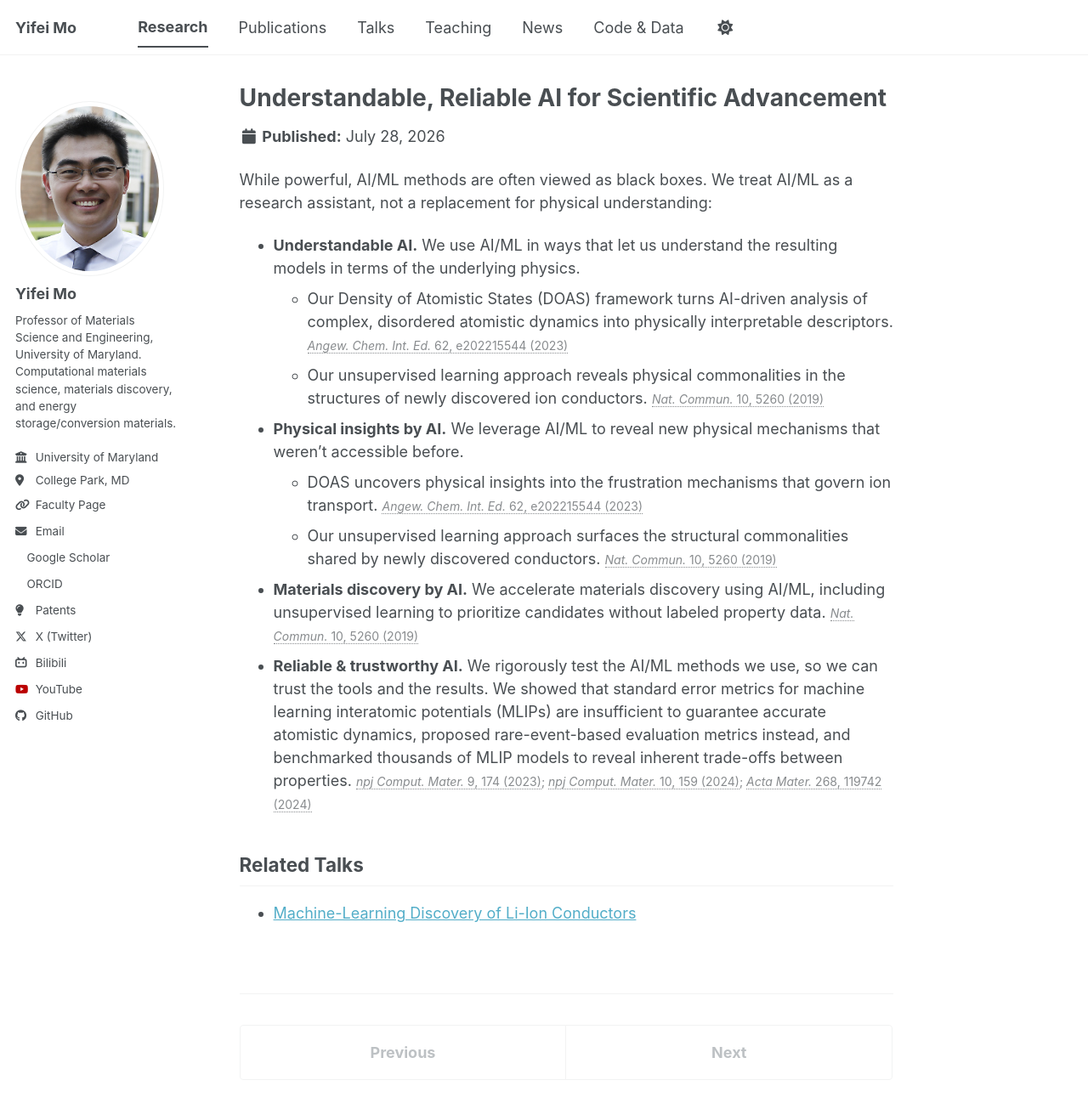
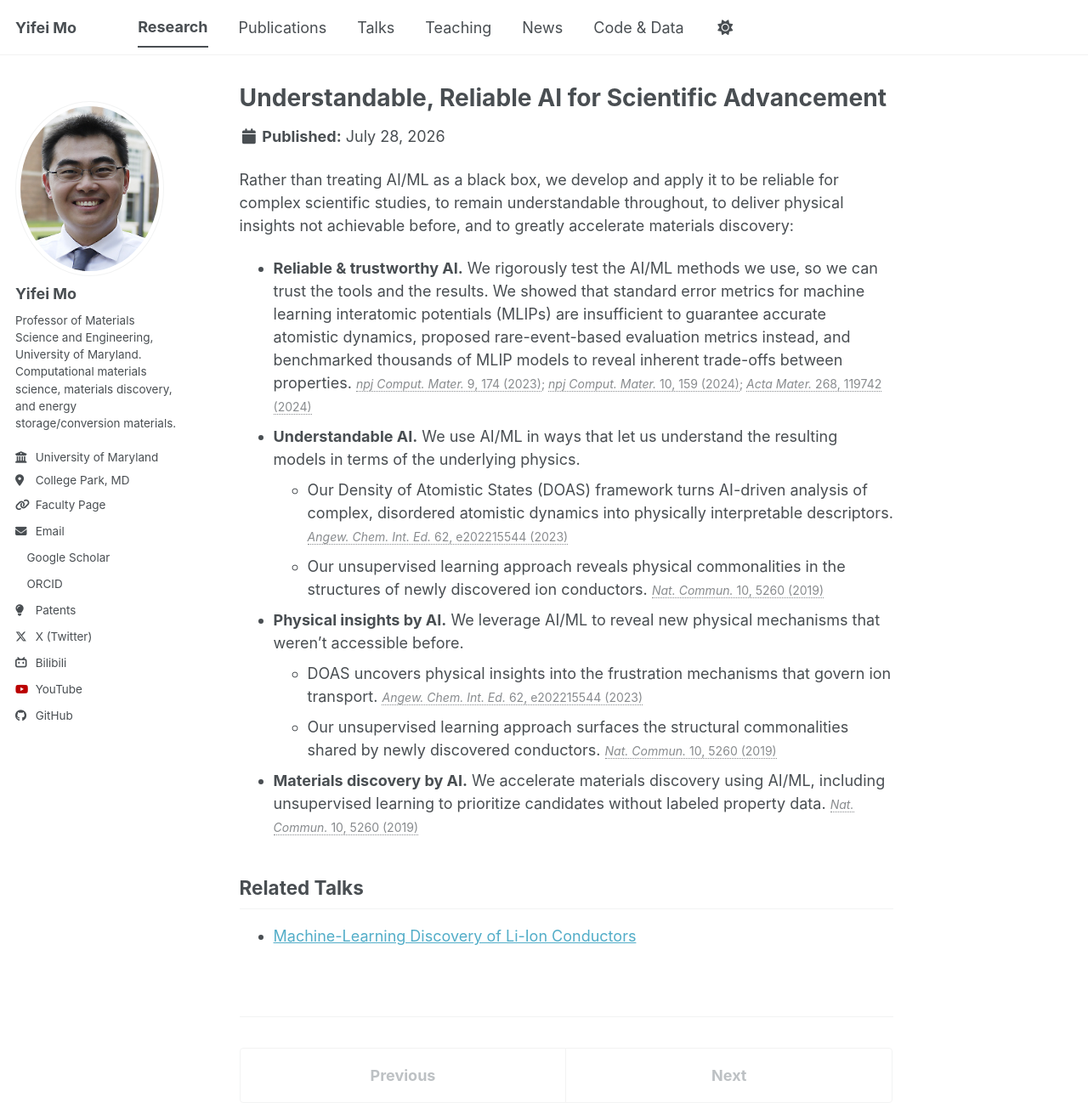
Before and after one commit to yifeimo/yifeimo.github.io, a Jekyll site: the page built from _research/ai-for-science.md, in a window 1280 px wide and 1298 px high. Shown: the whole window at 85% size. Built offline with Jekyll 4.4.1, drawn with Linux system fonts in a browser that asks for light colours; a style sheet for code colours, icons or effects is not loaded.

Commit message:
Reorder AI for Science bullets and rewrite lead sentence
Move Reliable & trustworthy AI to the first bullet and rewrite the intro to
frame AI/ML around reliability, understandability, physical insight, and
accelerated discovery instead of the black-box framing.

```diff
--- a/_research/ai-for-science.md
+++ b/_research/ai-for-science.md
@@ -7,8 +7,9 @@ order: 2
 excerpt: "Developing AI/ML that are understandable, physically grounded, and rigorously tested to accelerate scientific discovery."
 ---
 
-While powerful, AI/ML methods are often viewed as black boxes. We treat AI/ML as a research assistant, not a replacement for physical understanding:
+Rather than treating AI/ML as a black box, we develop and apply it to be reliable for complex scientific studies, to remain understandable throughout, to deliver physical insights not achievable before, and to greatly accelerate materials discovery:
 
+* **Reliable & trustworthy AI.** We rigorously test the AI/ML methods we use, so we can trust the tools and the results. We showed that standard error metrics for machine learning interatomic potentials (MLIPs) are insufficient to guarantee accurate atomistic dynamics, proposed rare-event-based evaluation metrics instead, and benchmarked thousands of MLIP models to reveal inherent trade-offs between properties. <span class="citation">[*npj Comput. Mater.* 9, 174 (2023)](https://doi.org/10.1038/s41524-023-01123-3); [*npj Comput. Mater.* 10, 159 (2024)](https://doi.org/10.1038/s41524-024-01333-3); [*Acta Mater.* 268, 119742 (2024)](https://doi.org/10.1016/j.actamat.2024.119742)</span>
 * **Understandable AI.** We use AI/ML in ways that let us understand the resulting models in terms of the underlying physics.
     * Our Density of Atomistic States (DOAS) framework turns AI-driven analysis of complex, disordered atomistic dynamics into physically interpretable descriptors. <span class="citation">[*Angew. Chem. Int. Ed.* 62, e202215544 (2023)](https://doi.org/10.1002/anie.202215544)</span>
     * Our unsupervised learning approach reveals physical commonalities in the structures of newly discovered ion conductors. <span class="citation">[*Nat. Commun.* 10, 5260 (2019)](https://doi.org/10.1038/s41467-019-13214-1)</span>
@@ -16,7 +17,6 @@ While powerful, AI/ML methods are often viewed as black boxes. We treat AI/ML as
     * DOAS uncovers physical insights into the frustration mechanisms that govern ion transport.  <span class="citation">[*Angew. Chem. Int. Ed.* 62, e202215544 (2023)](https://doi.org/10.1002/anie.202215544)</span>
     * Our unsupervised learning approach surfaces the structural commonalities shared by newly discovered conductors. <span class="citation">[*Nat. Commun.* 10, 5260 (2019)](https://doi.org/10.1038/s41467-019-13214-1)</span>
 * **Materials discovery by AI.** We accelerate materials discovery using AI/ML, including unsupervised learning to prioritize candidates without labeled property data. <span class="citation">[*Nat. Commun.* 10, 5260 (2019)](https://doi.org/10.1038/s41467-019-13214-1)</span>
-* **Reliable & trustworthy AI.** We rigorously test the AI/ML methods we use, so we can trust the tools and the results. We showed that standard error metrics for machine learning interatomic potentials (MLIPs) are insufficient to guarantee accurate atomistic dynamics, proposed rare-event-based evaluation metrics instead, and benchmarked thousands of MLIP models to reveal inherent trade-offs between properties. <span class="citation">[*npj Comput. Mater.* 9, 174 (2023)](https://doi.org/10.1038/s41524-023-01123-3); [*npj Comput. Mater.* 10, 159 (2024)](https://doi.org/10.1038/s41524-024-01333-3); [*Acta Mater.* 268, 119742 (2024)](https://doi.org/10.1016/j.actamat.2024.119742)</span>
 
 Related Talks
 ------
```
